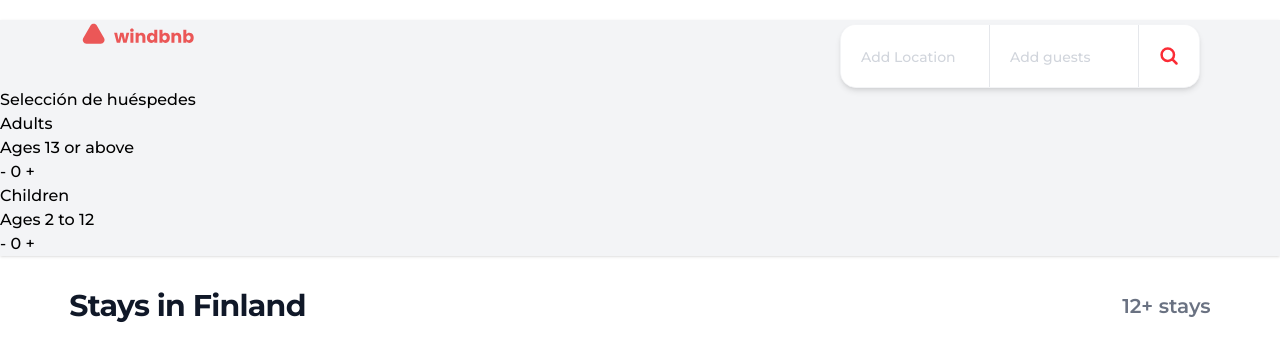
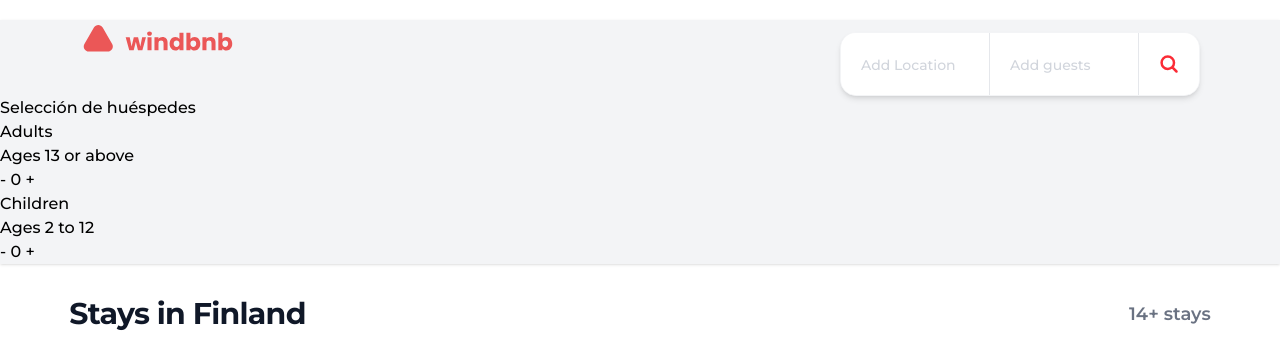
Before and after one commit to Guadalupe1980/Proyecto_Windbnb, a website built with Vite: page index.html in a window 1280 px wide. Shown: the top 361 px of the page. Built offline with nearby package versions, Linux system fonts and the light colour scheme; grey boxes are pictures that could not be loaded.

Commit message:
tercer commit

```diff
--- a/index.html
+++ b/index.html
@@ -16,7 +16,7 @@
 <body>
   <!--ENCABEZADO PRINCIPAL-->
   <header class="bg-gray-100 shadow">
-    <img src="/icons/logo-f7862584.svg" alt="logo-Windbnb" class="h-5 w-auto object-contain pl-8 mt-5 lg:h-6 lg:pl-20">
+    <img src="/icons/logo-f7862584.svg" alt="logo-Windbnb" class="h-6 w-auto object-contain pl-8 mt-5 lg:h-8 lg:pl-20">
     <!--CONTENEDOR DE INPUTS-->
     <nav>
       <form id="search-form">
@@ -25,7 +25,7 @@
           <label for="locationInput"
             class="flex flex-col flex-1 p-5 cursor-pointer bg-white transition border-r border-gray-200 md:justify-start">
             <span
-              class="hidden md:block lg:hidden text-[10px] font-extrabold text-gray-900 tracking-wider uppercase">Location</span>
+              class="hidden md:hidden lg:hidden text-[10px] font-extrabold text-gray-900 tracking-wider uppercase">Location</span>
             <input type="text" placeholder="Add Location" id="locationInput"
               class="w-full bg-transparent text-sm text-gray-400 placeholder-gray-300 focus:outline-none mt-0.5">
           </label>
@@ -33,7 +33,7 @@
           <label for="guestsInput"
             class="flex flex-col flex-1 p-5 cursor-pointer hover:bg-white transition border-r border-gray-200 md:justify-normal">
             <span
-              class="hidden md:block lg:hidden text-[10px] font-extrabold text-gray-900 tracking-wider uppercase">Guests</span>
+              class="hidden md:hidden lg:hidden text-[10px] font-extrabold text-gray-900 tracking-wider uppercase">Guests</span>
             <input type="text" placeholder="Add guests" id="guestsInput"
               class="w-full bg-transparent text-sm text-gray-400 placeholder-gray-300 focus:outline-none mt-0.5"
               readonly>
@@ -79,7 +79,7 @@
   <main class="px-4 max-w-11/12 mx-auto">
     <div class="flex justify-between items-center mt-8 mb-10">
       <h1 class="text-3xl font-bold text-gray-900 tracking-tight">Stays in Finland</h1>
-      <span class="text-xl font-semibold text-gray-500">12+ stays</span>
+      <span id="stays-counter" class="text-lg font-semibold text-gray-500">0</span>
     </div>
     <!--CONTENEDOR DE CARDS-->
     <section id="CardsContainer" class="md:grid md:grid-cols-2 lg:grid lg:grid-cols-3 gap-10"></section>
--- a/scripts/bucleCards.js
+++ b/scripts/bucleCards.js
@@ -40,6 +40,5 @@ function showRooms(groupOfStays) {
   }
 }
 
-
 /*EXPORTAMOS EL OBJETO AL LLAMADO GLOBAL*/
 export{showRooms, cardBox}
--- a/scripts/numberOfPeople.js
+++ b/scripts/numberOfPeople.js
@@ -1,4 +1,4 @@
 
-// import { stayWindbnb } from "./dataApi";
-// import { showRooms, cardBox } from "./bucleCards";
-// import { apartmentSearch, filteredRooms } from "./searchCity";
+import { stayWindbnb } from "./dataApi";
+import { showRooms, cardBox } from "./bucleCards";
+import { apartmentSearch, filteredRooms } from "./searchCity";
--- a/scripts/searchCity.js
+++ b/scripts/searchCity.js
@@ -4,24 +4,33 @@ import { showRooms, cardBox } from "./bucleCards";
 
 /*LLAMAMOS EL ID DEL INPUT*/
 let searchInput = document.querySelector("#locationInput");
+let staysCounter = document.querySelector("#stays-counter");
 
 /*LE CREAMOS UN EVENTO AL INPUT*/
 searchInput.addEventListener("input", apartmentSearch)
 
 
+/*CONTENEDOR GLOBAL*/
+let filteredRooms = stayWindbnb
+
 /* CREAMOS LA FUNCION DE BUSQUEDA */
-
 function apartmentSearch(){
     let search = searchInput.value.toLowerCase();
-    let filteredRooms = stayWindbnb
+    filteredRooms = stayWindbnb;
 
     filteredRooms = filteredRooms.filter(stay => stay.city.toLowerCase().includes(search))
 
     cardBox.innerHTML= ""
     showRooms(filteredRooms);
+
+    if(filteredRooms.length > 0){
+       staysCounter.textContent = `${filteredRooms.length}+ stays`
+    }else{
+        staysCounter.textContent = "0";
+    }
 }
 
 apartmentSearch()
 
 /*EXPORTAMOS EL OBJETO AL LLAMADO GLOBAL*/
-//export{apartmentSearch, filteredRooms}
+export{apartmentSearch, filteredRooms}
```
